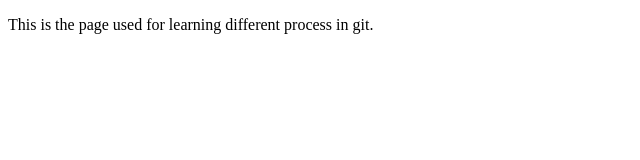
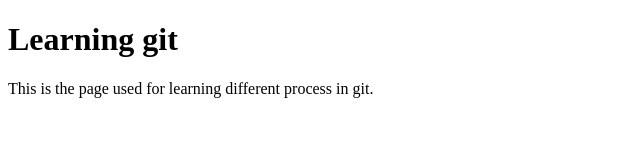
Before and after one commit to rabin9840/hello-world, a plain HTML site: page index.html in a window 1280 px wide. Shown: the whole page, without its empty margins (0-640 px from the left). Drawn offline with Linux system fonts and the light colour scheme.

Commit message:
Changed index.html

```diff
--- a/index.html
+++ b/index.html
@@ -5,6 +5,8 @@
         <title>Git learning</title>
     </head>
     <body>
+        <h1>Learning git</h1>
         <p>This is the page used for learning different process in git.</p>
+
     </body>
 </html>
```
Also changed, not shown: intro.js (added).
